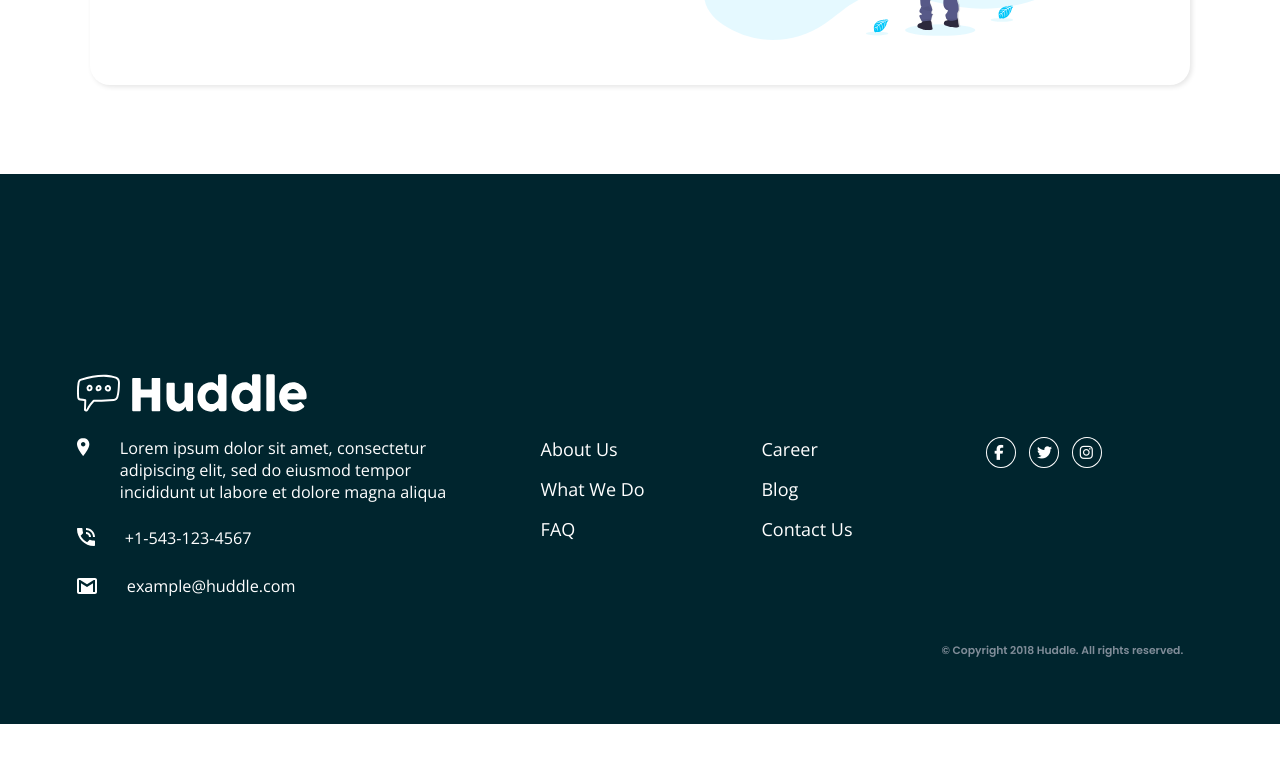
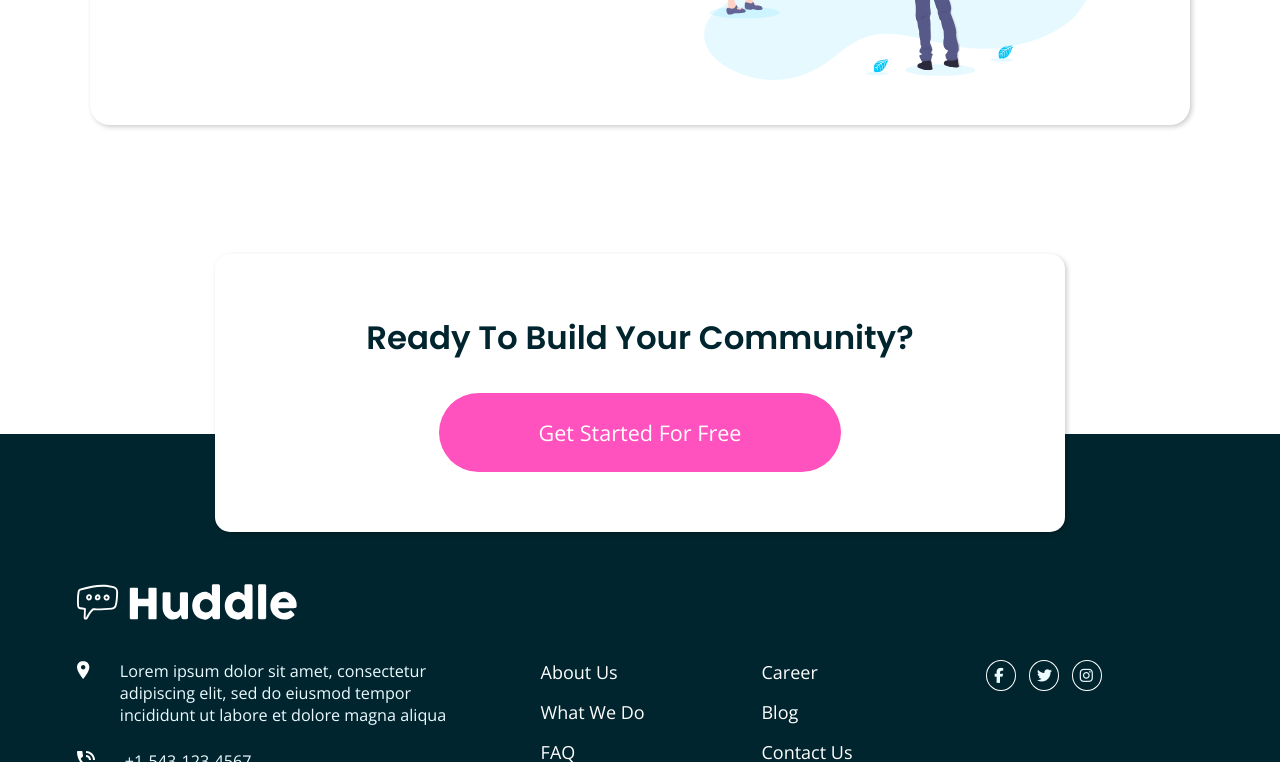
Before and after one commit to Jarek-Trzybinski/front-end-challenge-007-huddle-landing-page-with-alternating-feature-blocks-master, a website: page index.html in a window 1280 px wide. Shown: the part 2038-2800 px from the top of the page. Before the commit the page ends 2762 px from the top, so only its background shows below. Drawn offline with nearby package versions, Linux system fonts and the light colour scheme.

Commit message:
make small visual changes

```diff
--- a/index.html
+++ b/index.html
@@ -18,7 +18,6 @@
 </head>
 <body>
   <div class="page-container">
-
     <header>
       <div class="top">
         <img src="./images/logo.svg" alt="" class="header-logo">
@@ -87,6 +86,7 @@
       </div>
       <div class="center">
         <div class="contacts">
+          <div class="wrapper">
             <div class="row">
               <div class="col1"><img src="./images/icon-location.svg" alt="location icon"></div>
               <div class="col2">Lorem ipsum dolor sit amet, consectetur adipiscing elit, sed do eiusmod tempor
@@ -99,6 +99,7 @@
             <div class="row">
               <div class="col1"><img src="./images/icon-email.svg" alt="" class=""></div>
               <div class="col2">example@huddle.com</div>
+            </div>
           </div>
         </div>
         <div class="links">
--- a/sass/styles.sass
+++ b/sass/styles.sass
@@ -23,13 +23,14 @@ $grayish-blue: hsl(208, 11%, 55%)
     box-sizing: border-box
     font-size: 18px
     font-family: 'Open Sans', sans-serif
+    color: $very-dark-cyan
 
 html, body, .page-wrapper
     height: 100%
 
 header
     font-family: 'Poppins', sans-serif
-    background: url(../images/bg-hero-mobile.svg)
+    background: url(../images/bg-hero-mobile.svg) $very-pale-cyan
     background-size: cover
 .top
     display: flex
@@ -41,12 +42,13 @@ header
     width: 100px
 .button-try-it
     background-color: white
-    border-radius: 10px
-    font-size: 0.6rem
-    padding: 4px 10px
+    border-radius: 15px
+    font-size: 0.55rem
+    padding: 6px 17px
     border: 0
     font-weight: 600
     box-shadow: 2px 2px 5px 0px rgba(0,0,0,0.1)
+    outline: none
 .build-community
     display: flex
     flex-direction: column
@@ -74,14 +76,18 @@ header
     border: 0
     border-radius: 25px
     margin-bottom: 3rem
+    outline: none
 .build-community img
     max-width: 100%
+main
+    padding-top: 40px
+    padding-bottom: 220px
 .card
     display: flex
     flex-direction: column
     padding: 40px
     margin: 5%
-    box-shadow: 2px 2px 5px 0px rgba(0,0,0,0.1)
+    box-shadow: 2px 2px 5px 0px rgba(0,0,0,0.2)
     text-align: center
     border-radius: 20px
 .card h1
@@ -100,18 +106,25 @@ header
 footer
     background-color: $very-dark-cyan
     color: white
-    padding: 200px 6% 45px 6%
+    padding: 150px 6% 45px 6%
+    position: relative
 .footer-logo
-    width: 230px
+    width: 170px
     color: white
     margin-bottom: 20px
 .footer-card
     background-color: white
-    color: black
     border-radius: 15px
+    box-shadow: 2px 2px 5px 0px rgba(0,0,0,0.2)
     padding: 40px 12px
     text-align: center
-    display: none
+    position: absolute
+    margin-left: auto
+    margin-right: auto
+    width: 350px
+    left: 0
+    right: 0
+    top: -100px
 .footer-card h1
     font-family: 'Poppins', sans-serif
     font-weight: 600
@@ -126,6 +139,7 @@ footer
     padding: 11px 47px
     border: 0
     border-radius: 25px
+    outline: none
 footer .contacts
     display: flex
     flex-direction: column
@@ -137,6 +151,7 @@ footer .contacts .col1
     margin-right: 30px
 footer .contacts .col2
     font-size: 0.9rem
+    color: $very-pale-cyan
 footer .links ul
     list-style: none
 footer .links ul li
@@ -152,7 +167,7 @@ footer .social-icons i
     border-radius: 50%
     border: 1px solid white
     padding: 7px
-    color: white
+    color: $very-pale-cyan
     font-size: 15px
     width: 30px
 
@@ -165,9 +180,7 @@ footer .copyright
     font-size: 0.6rem
     text-align: center
     font-family: 'Poppins', sans-serif
-    font-weight: 600
-    color: $grayish-blue
-
+    color: $very-pale-cyan
 // Desktop screen
 @media screen and  (min-width: 850px)
     .top
@@ -176,7 +189,7 @@ footer .copyright
         width: 190px
     .button-try-it
         font-size: 0.8rem
-        padding: 15px 40px
+        padding: 15px 65px
         border-radius: 20px
     .build-community
         flex-direction: row
@@ -220,12 +233,28 @@ footer .copyright
         order: 1
     .card1 .card-image, .card3 .card-image
         order: 2
+    .footer-card
+        width: 850px
+        padding: 60px 12px
+        top: -180px
+    .footer-card h1
+        font-size: 1.8rem
+        margin-bottom: 1.7rem
+    .footer-card button
+        font-weight: 300
+        font-size: 1.2rem
+        padding: 25px 100px
+        border-radius: 50px
+    .footer-logo
+        width: 220px
+        color: $very-pale-cyan
+        margin-bottom: 35px
     footer .center
         display: flex
         flex-direction: row
     footer .center .contacts
         flex: 2.1
-    footer .center .contacts .col2
+    footer .center .contacts .wrapper
         padding-right: 20%
     footer .center .links
         flex: 1
@@ -234,3 +263,4 @@ footer .copyright
         text-align: left
     footer .lower .copyright
         text-align: right
+        font-size: 0.7rem
```
Also changed, not shown: css/styles.css. Lines whose indentation alone changed are shown as unchanged.
